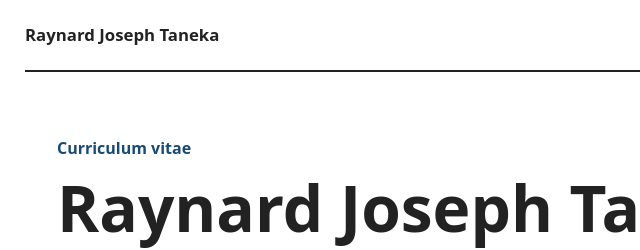
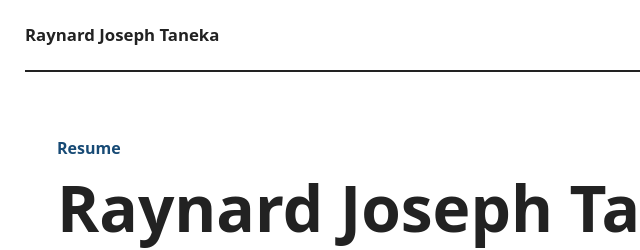
Before and after one commit to Rayay123/portfolio, a plain HTML site: page resume/index.html in a window 1280 px wide. Shown: the top 250 px of the page, 119-759 px from the left. Drawn offline with Linux system fonts and the light colour scheme.

Commit message:
Simplify resume page label

```diff
--- a/resume/index.html
+++ b/resume/index.html
@@ -23,7 +23,7 @@
 
   <main id="main-content" class="resume-page">
     <header class="page-intro resume-intro">
-      <p class="eyebrow">Curriculum vitae</p>
+      <p class="eyebrow">Resume</p>
       <h1>Raynard Joseph Taneka</h1>
       <p>Data Science student, Co-Founder and COO, and technology-focused problem solver.</p>
       <div class="resume-links">
```
